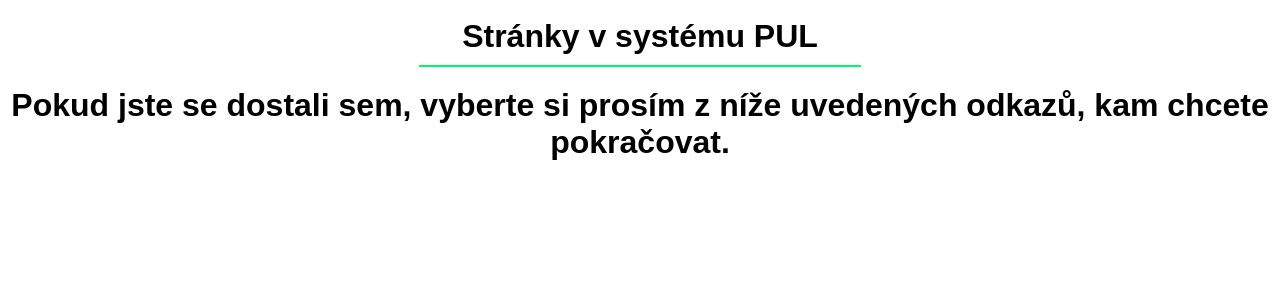
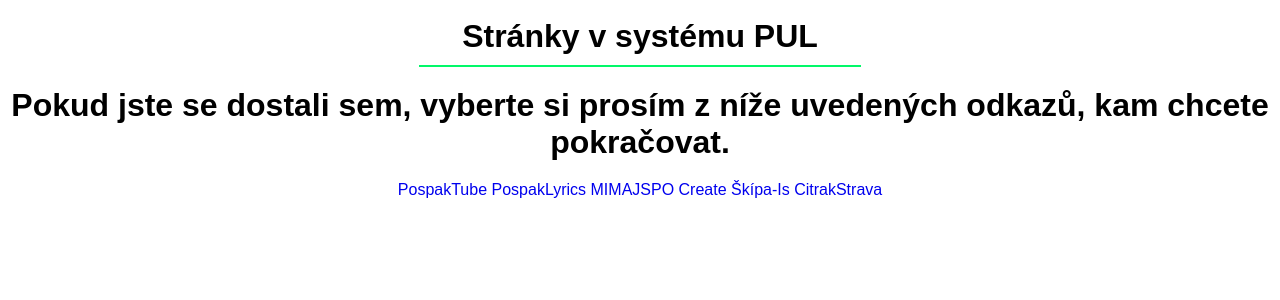
Before and after one commit to pospak/pulProject, a PHP site: page /main in a window 1280 px wide. Shown: the part 144-444 px from the top of the page. Run offline with PHP 8.4, Linux system fonts and the light colour scheme; data that the repository does not hold is empty.

Commit message:
main update

```diff
--- a/www/views/main.phtml
+++ b/www/views/main.phtml
@@ -4,3 +4,8 @@
 <h2>
     Pokud jste se dostali sem, vyberte si prosím z níže uvedených odkazů, kam chcete pokračovat.
 </h2>
+<a href="http://pospaktube.batcave.net">PospakTube</a>
+<a href="http://pospaklyrics.batcave.net">PospakLyrics</a>
+<a href="http://mimajspocreate.batcave.net">MIMAJSPO Create</a>
+<a href="https://skipa-is.skauting.cz">Škípa-Is</a>
+<a href="http://strava-citrak.125mb.com">CitrakStrava</a>
```
